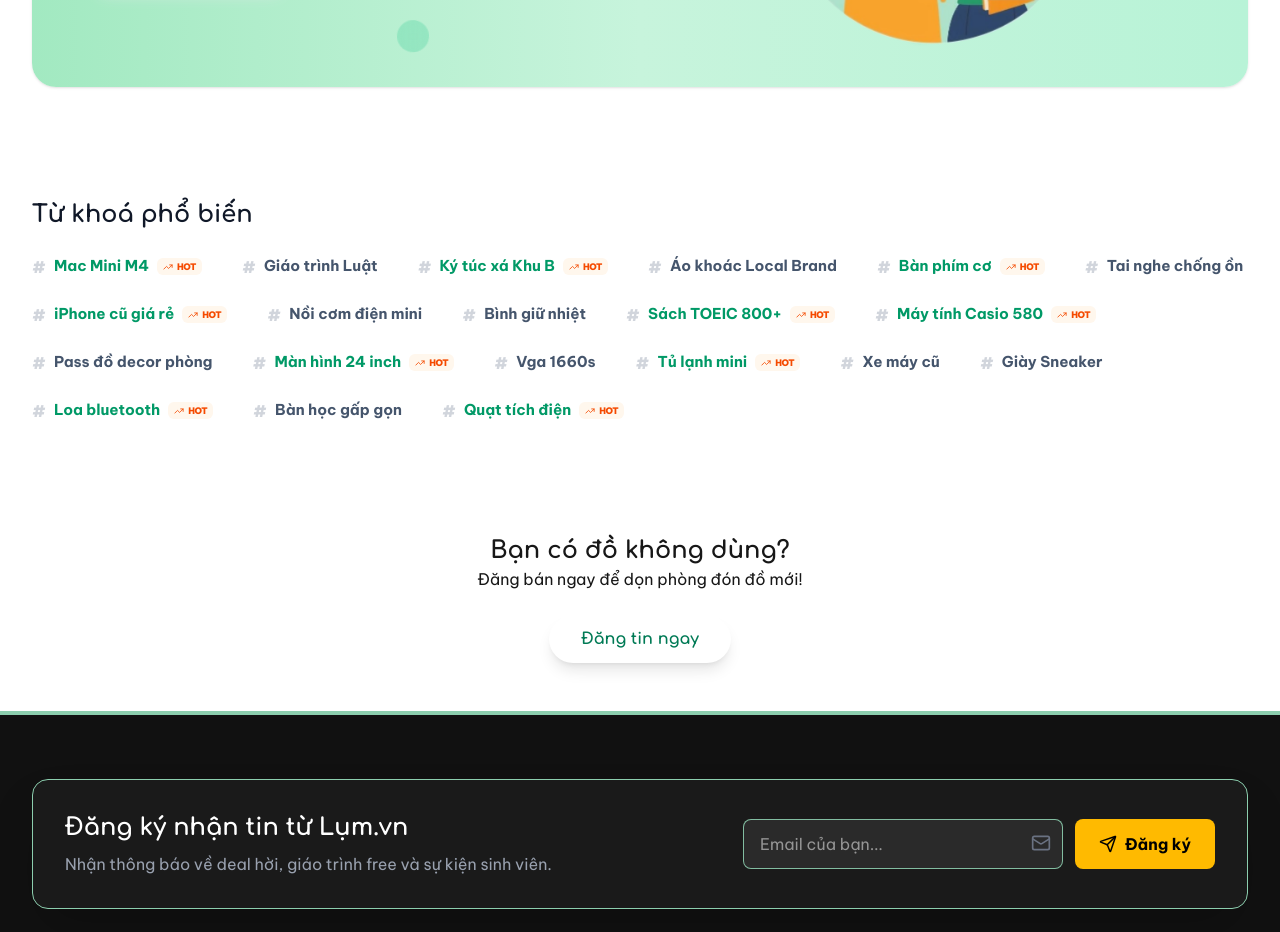
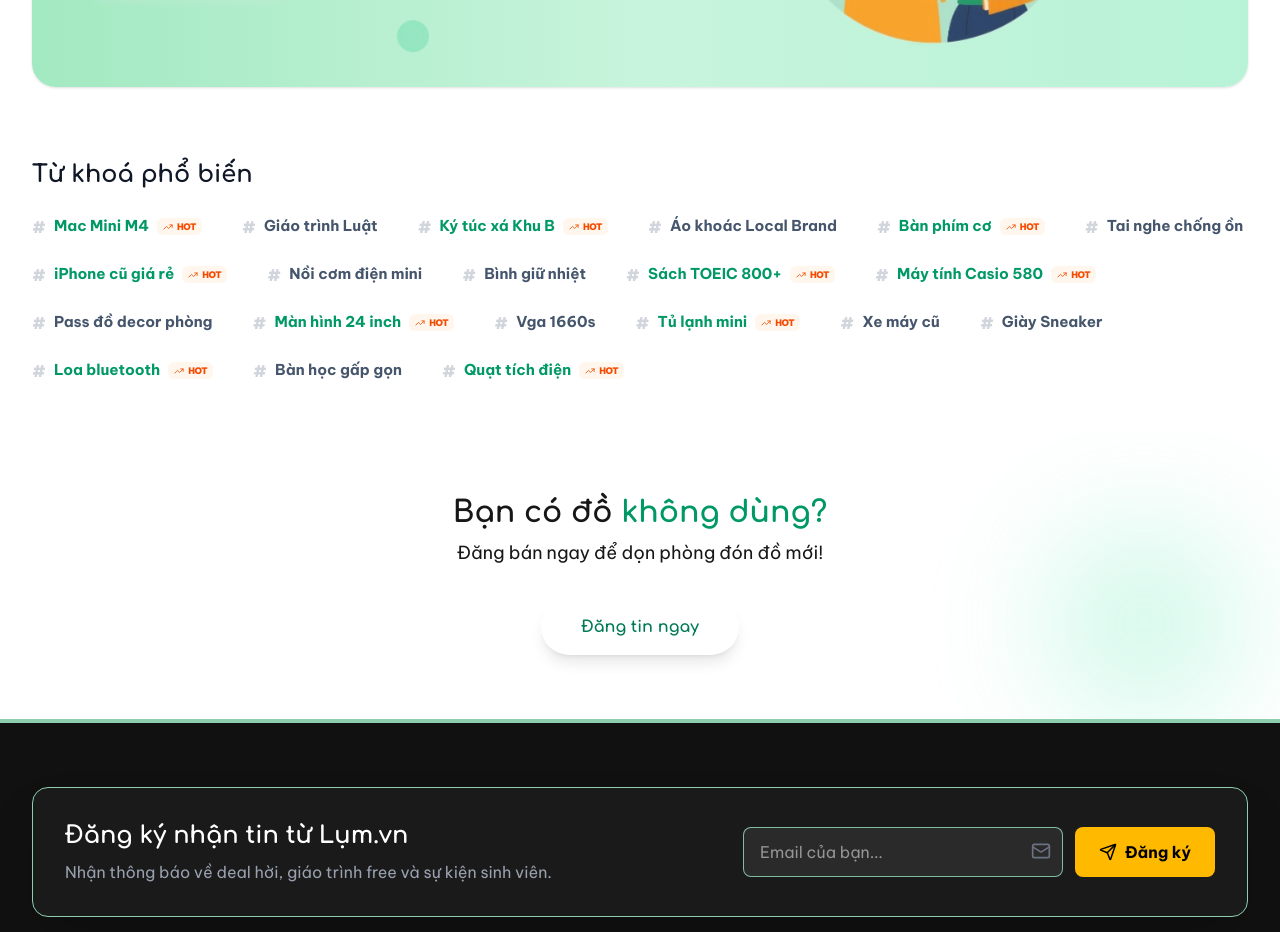
Before and after one commit to ngcnguywn0124/FE-LUM-trade-ecommerce, a Next.js app: page / in a window 1280 px wide. Shown: the part 3560-4492 px from the top of the page. Built offline with nearby package versions, Linux system fonts and the light colour scheme.

Commit message:
style: update UI productSection v3

```diff
--- a/components/features/PopularKeywords.tsx
+++ b/components/features/PopularKeywords.tsx
@@ -29,7 +29,7 @@ const keywords = [
 
 export default function PopularKeywords() {
   return (
-    <section className="py-16 bg-white overflow-hidden">
+    <section className="pt-6 pb-12 bg-white overflow-hidden">
       <div className="max-w-7xl mx-auto px-4 sm:px-6 lg:px-8">
         <h3 className="text-2xl font-black text-gray-900 mb-6">Từ khoá phổ biến</h3>
         <div className="flex flex-wrap gap-x-10 gap-y-6">
--- a/components/layout/AppShell.tsx
+++ b/components/layout/AppShell.tsx
@@ -33,10 +33,20 @@ const AppShell = ({ children }: AppShellProps) => {
         {children}
       </main>
       {/* Banner phụ: Kêu gọi tải App hoặc tham gia cộng đồng */}
-      <section className="bg-brand-mint py-12 text-center">
-         <h2 className="text-2xl font-bold text-brand-dark">Bạn có đồ không dùng?</h2>
-         <p className="mb-6">Đăng bán ngay để dọn phòng đón đồ mới!</p>
-         <button className="bg-white text-emerald-700 font-heading font-bold py-3 px-8 rounded-full shadow-lg hover:shadow-xl transition-all cursor-pointer">Đăng tin ngay</button>
+      <section className="bg-brand-mint py-16 text-center relative overflow-hidden">
+        {/* Hiệu ứng nền trang trí */}
+        <div className="absolute top-0 left-10 w-32 h-32 bg-white opacity-40 rounded-full blur-3xl animate-pulse"></div>
+        <div className="absolute bottom-0 right-10 w-48 h-48 bg-emerald-300 opacity-30 rounded-full blur-3xl"></div>
+
+        <div className="relative z-10">
+          <h2 className="text-3xl font-bold text-brand-dark mb-2">
+            Bạn có đồ <span className="text-emerald-600">không dùng?</span>
+          </h2>
+          <p className="mb-8 text-brand-dark/80 text-lg">Đăng bán ngay để dọn phòng đón đồ mới!</p>
+          <button className="bg-white text-emerald-700 font-heading font-bold py-4 px-10 rounded-full shadow-lg hover:shadow-2xl hover:-translate-y-1 transition-all duration-300 cursor-pointer">
+            Đăng tin ngay
+          </button>
+        </div>
       </section>
       <Footer />
     </div>
```
